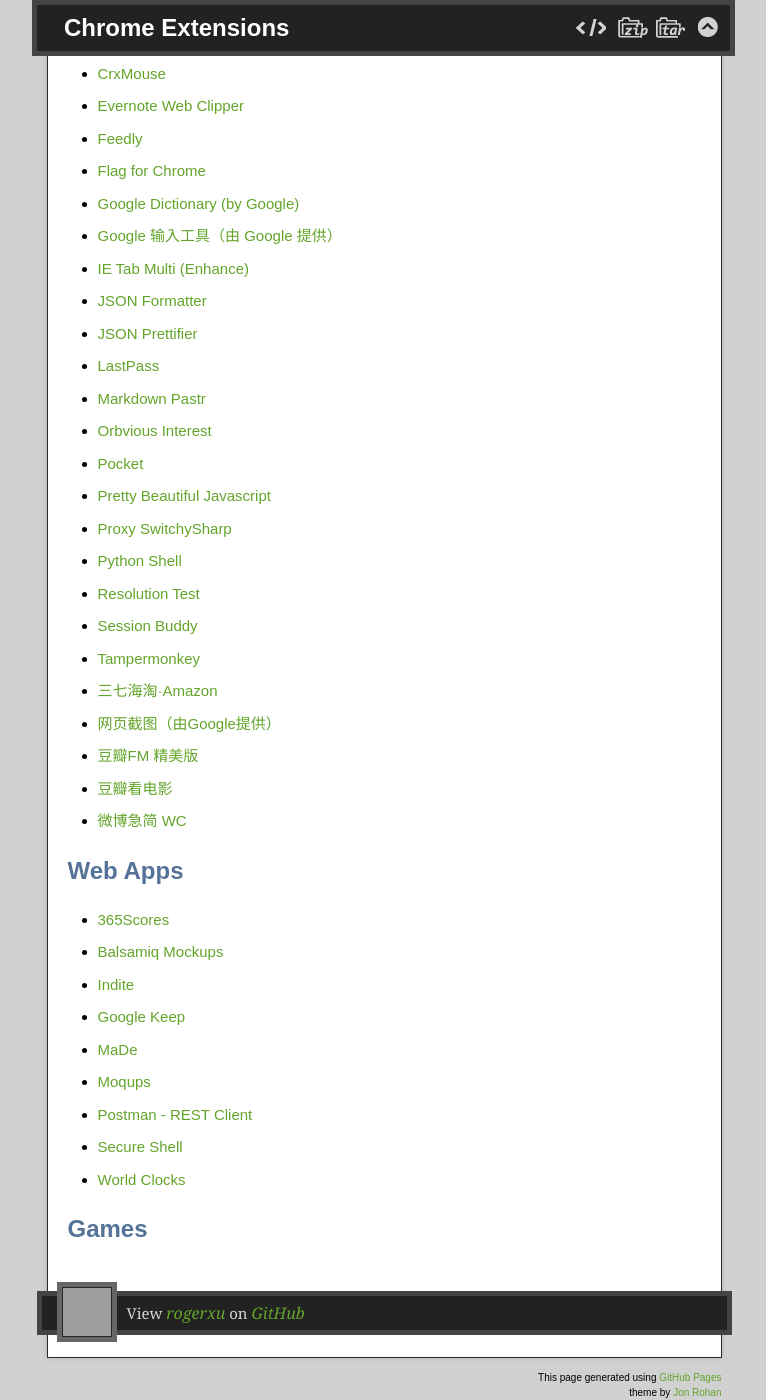
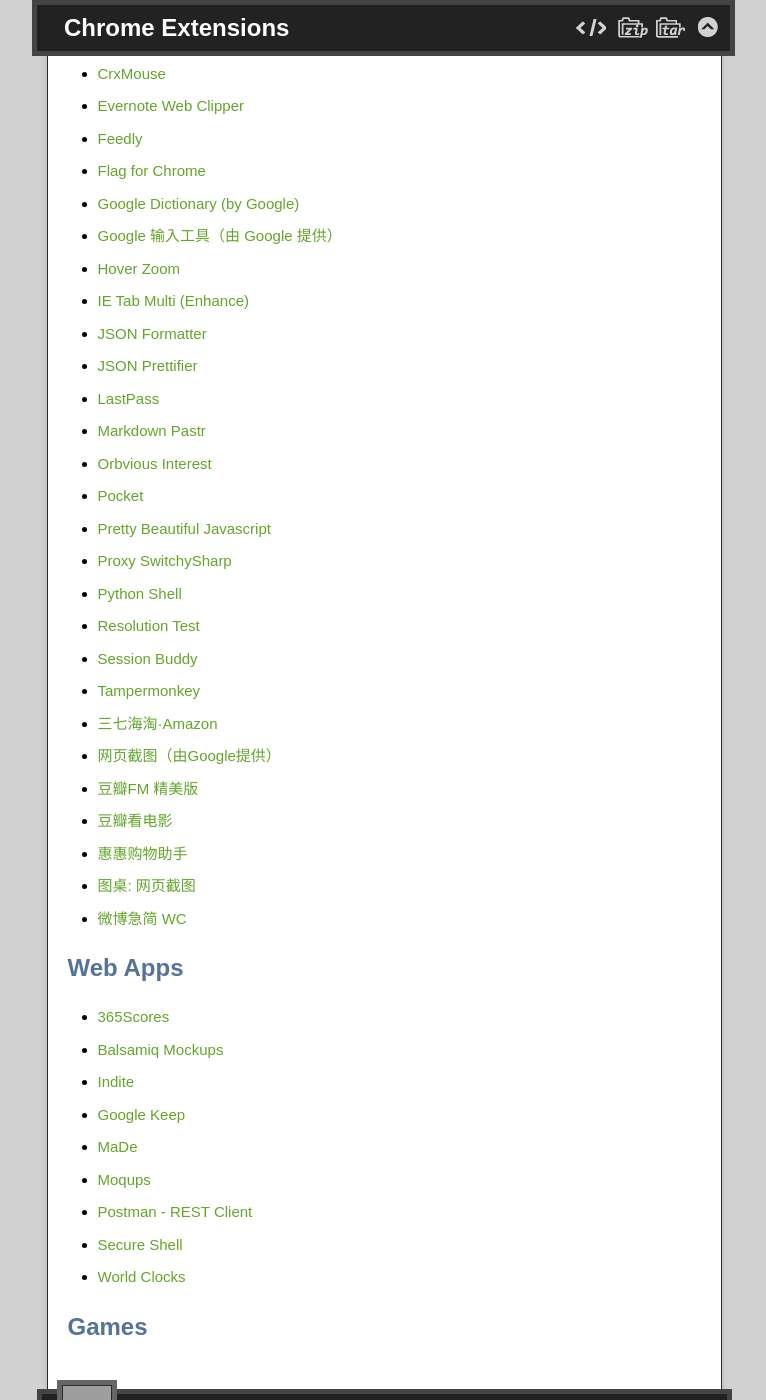
Before and after one commit to rogerxu/rogerxu.github.io, a Jekyll site: the page built from _posts/2012-11-05-chrome-extensions.md, in a window 1280 px wide and 1400 px high, scrolled down 560 px. Shown: the whole window, without its empty margins (256-1022 px from the left). Built offline with Jekyll 4.4.1, drawn with Linux system fonts in a browser that asks for light colours; nearby versions of some CDN libraries; grey boxes are pictures that could not be loaded.

Commit message:
Add more chrome extensions.

```diff
--- a/_posts/2012-11-05-chrome-extensions.md
+++ b/_posts/2012-11-05-chrome-extensions.md
@@ -20,6 +20,7 @@
 * [Flag for Chrome](https://chrome.google.com/webstore/detail/dbpojpfdiliekbbiplijcphappgcgjfn)
 * [Google Dictionary (by Google)](https://chrome.google.com/webstore/detail/mgijmajocgfcbeboacabfgobmjgjcoja)
 * [Google 输入工具（由 Google 提供）](https://chrome.google.com/webstore/detail/mclkkofklkfljcocdinagocijmpgbhab)
+* [Hover Zoom](https://chrome.google.com/webstore/detail/hover-zoom/nonjdcjchghhkdoolnlbekcfllmednbl)
 * [IE Tab Multi (Enhance)](https://chrome.google.com/webstore/detail/ie-tab-multi-enhance/fnfnbeppfinmnjnjhedifcfllpcfgeea)
 * [JSON Formatter](https://chrome.google.com/webstore/detail/json-formatter/bcjindcccaagfpapjjmafapmmgkkhgoa)
 * [JSON Prettifier](https://chrome.google.com/webstore/detail/json-prettifier/kccpfgilgmgbipamhohknpokhibinhhj)
@@ -37,6 +38,8 @@
 * [网页截图（由Google提供）](https://chrome.google.com/webstore/detail/cpngackimfmofbokmjmljamhdncknpmg)
 * [豆瓣FM 精美版](https://chrome.google.com/webstore/detail/ofgppnjcdndocgicmodblmfmbdibefbm)
 * [豆瓣看电影](https://chrome.google.com/webstore/detail/lhfmcbnidnkaalleepapkdnfblbiaacl)
+* [惠惠购物助手](https://chrome.google.com/webstore/detail/%E6%83%A0%E6%83%A0%E8%B4%AD%E7%89%A9%E5%8A%A9%E6%89%8B/ohjkicjidmohhfcjjlahfppkdblibkkb)
+* [图桌: 网页截图](https://chrome.google.com/webstore/detail/quick-markup-screen-captu/clcbnchcgjcjphmnpndoelbdhakdlfkk)
 * [微博急简 WC](https://chrome.google.com/webstore/detail/%E5%BE%AE%E5%8D%9A%E6%80%A5%E7%AE%80-wc/ecconepcpkkhleipnogfjfkdlhnliagk)
 
 
```
